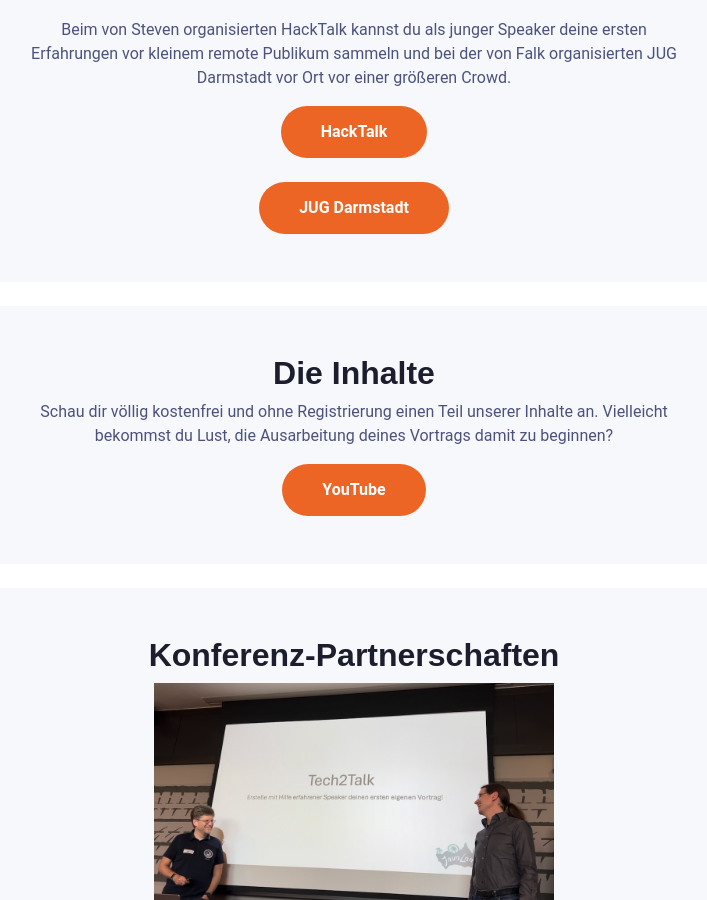
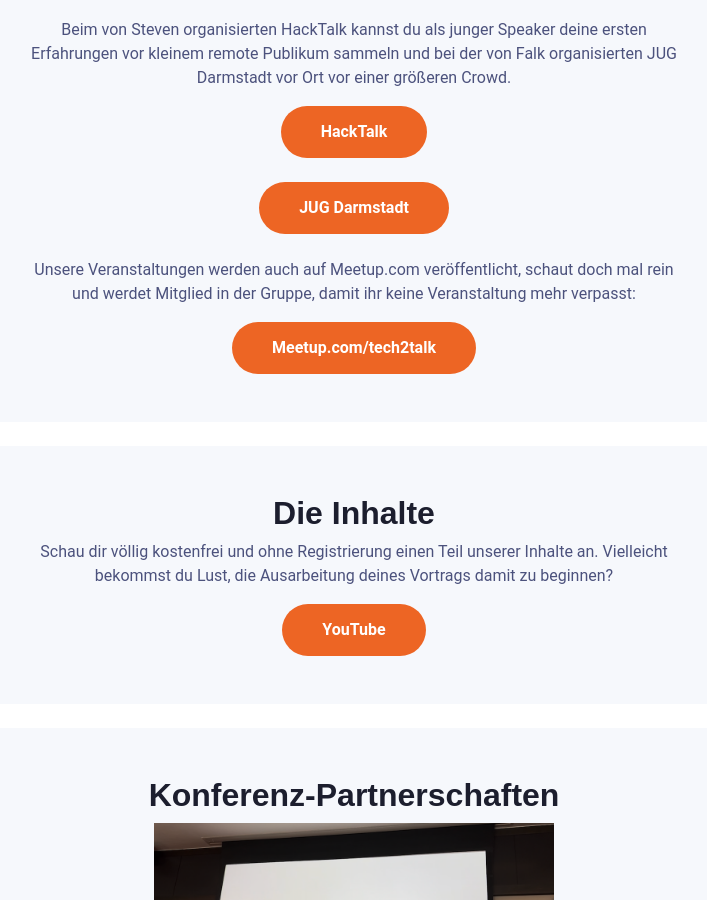
Before and after one commit to DeveloperOnTheStage/website_new, a Jekyll site: the page built from index.md, in a window 1280 px wide and 900 px high, scrolled down 4907 px. Shown: the whole window, without its empty margins (286-993 px from the left). Built offline with Jekyll 4.4.1, drawn with Linux system fonts in a browser that asks for light colours; nearby versions of some CDN libraries; library files that are not in the unit come from our copies.

Commit message:
Add Meetup to community section

```diff
--- a/_includes/communitysection.html
+++ b/_includes/communitysection.html
@@ -15,6 +15,14 @@
             <div class="text-center">
                 <a class="btn btn-primary" href="https://www.jug-da.de/" target="_blank">JUG Darmstadt</a>
             </div>
+            <br/>
+            <div class="form-intro text-center mb-3">Unsere Veranstaltungen werden auch auf Meetup.com veröffentlicht, schaut doch mal rein und werdet Mitglied in der Gruppe, damit ihr keine Veranstaltung mehr verpasst:</div>
+            <div class="text-center">
+                <a class="btn btn-primary" href="https://www.meetup.com/tech2talk/" target="_blank">Meetup.com/tech2talk</a>
+            </div>
+
+
+
         </div><!--//lead-form-wrapper-->
     </div><!--//container-->
 </section><!--//form-section-->
```
